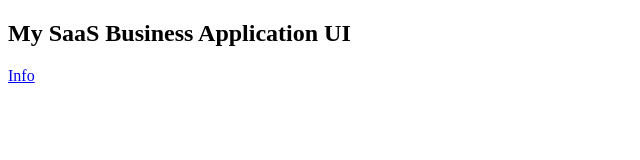
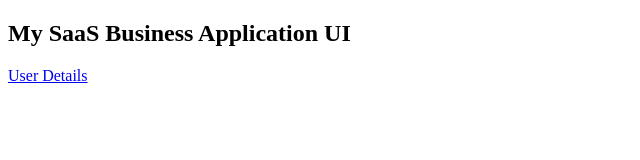
Before and after one commit to kallolchakraborty/multitenantuiapp01, a website: page app/resources/index.html in a window 1280 px wide. Shown: the full height of the page, 0-640 px from the left. Drawn offline with Linux system fonts and the light colour scheme.

Commit message:
Initial Commit

```diff
--- a/app/resources/index.html
+++ b/app/resources/index.html
@@ -8,7 +8,7 @@
 
 <body>
     <h2>My SaaS Business Application UI</h2>
-    <a href="/srv/info">Info</a><br>
+    <a href="/srv/info">User Details</a><br>
 </body>
 
 </html>
```
